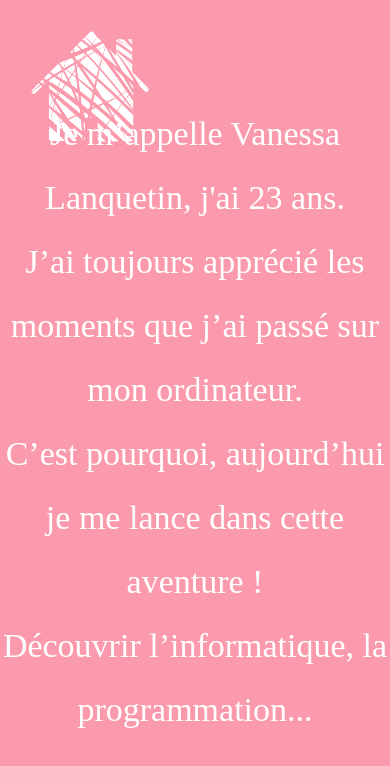
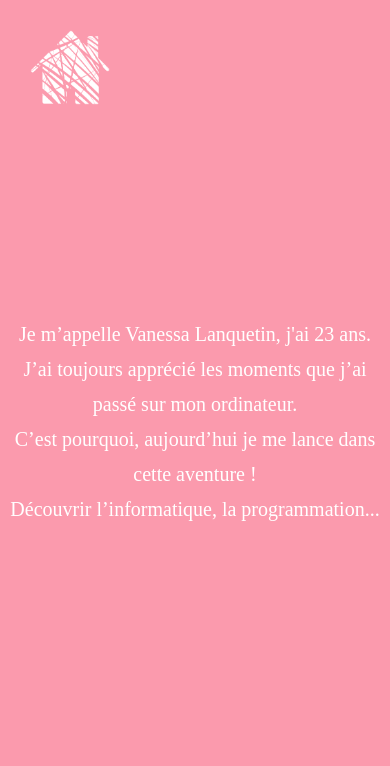
Before and after one commit to vanessa-lanquetin/vanessalanquetin.fr, a Vue app: page /introduction in a window 390 px wide. Shown: the top 766 px of the page. Built offline with nearby package versions, Linux system fonts and the light colour scheme; no server answers; a web font is replaced by a local one.

Commit message:
responsive v2

```diff
--- a/src/views/Introduction.vue
+++ b/src/views/Introduction.vue
@@ -1,6 +1,7 @@
 <template>
   <div @click="next" @touchmove="next" @mousewheel="next">
     <navigation></navigation>
+  <div id="container-intro">
     <img id="img-home" src="@/assets/img/home.png" alt="home" />
     <div id="presentation">
       <div id="text">
@@ -10,6 +11,8 @@
         Découvrir l’informatique, la programmation...
       </div>
     </div>
+  </div>
+
   </div>
 </template>
 
@@ -70,4 +73,17 @@ export default {
   display: flex;
   flex-wrap: wrap;
 }
+@media screen and (max-width:911px){
+  #presentation{
+    font-size: 20px;
+    line-height: 35px;
+  }
+  #text{
+    margin: 10px;
+  }
+  #img-home{
+  width: 80px;
+  }
+}
+
 </style>
```
